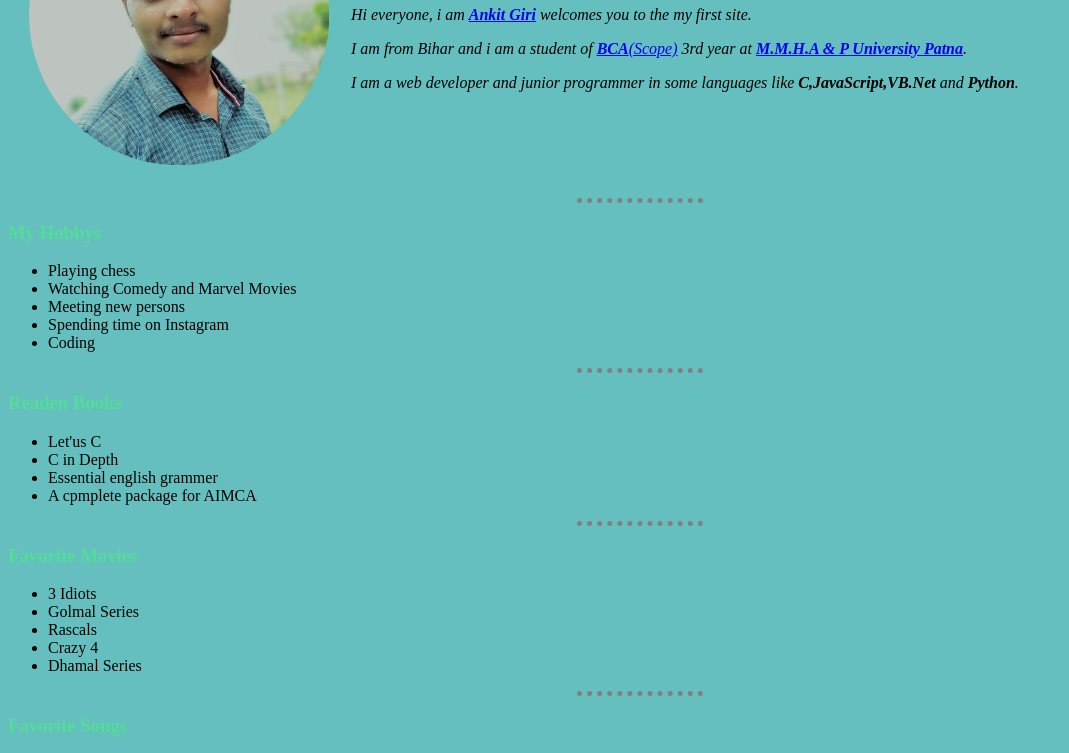
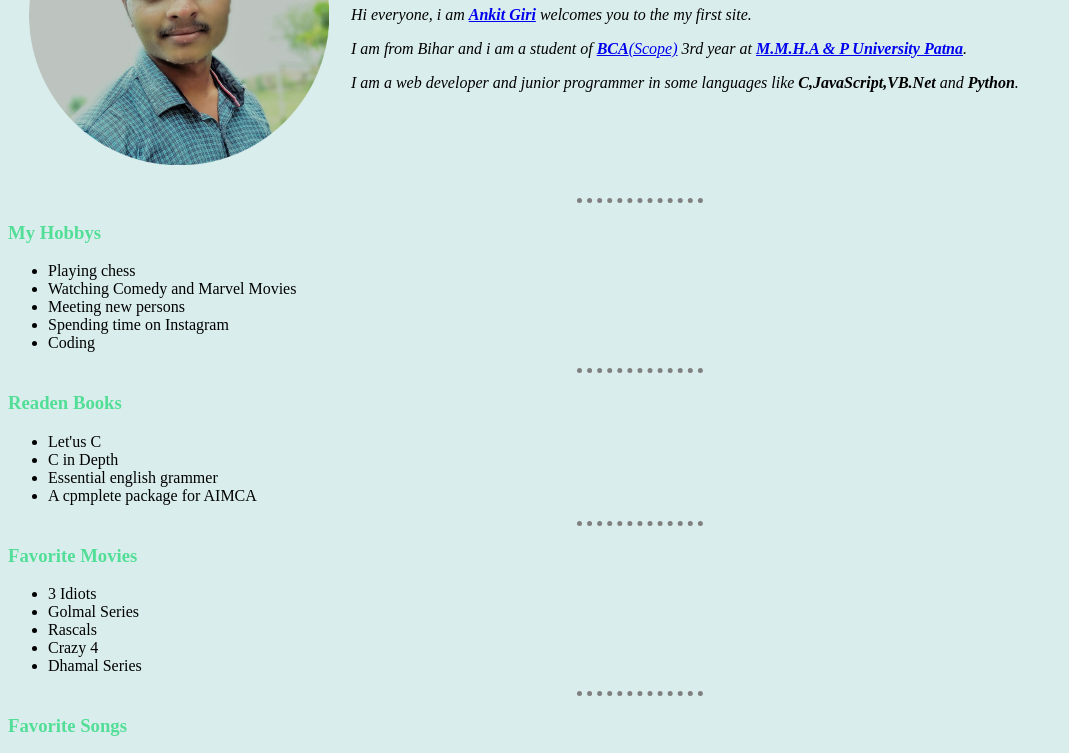
Before and after one commit to Ankit-giri/CV, a plain HTML site: page index.html in a window 1280 px wide. Shown: the part 164-917 px from the top of the page, without its empty margins (0-1069 px from the left). Drawn offline with Linux system fonts and the light colour scheme.

Commit message:
Update styles.css

```diff
--- a/styles.css
+++ b/styles.css
@@ -1,6 +1,6 @@
 body
 {
-  background-color:#66bfbf;
+  background-color:#d9eeec;
 }
 hr
 {
```
